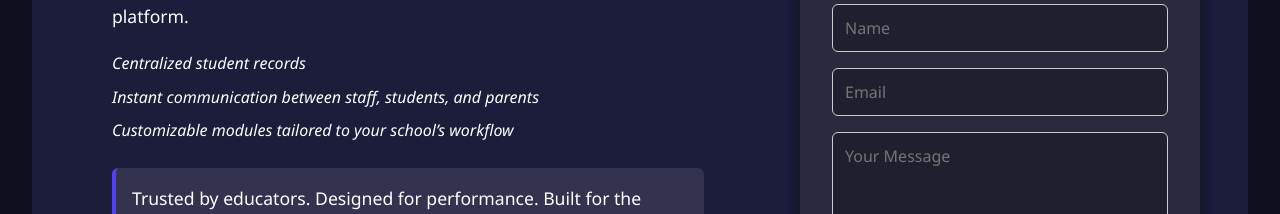
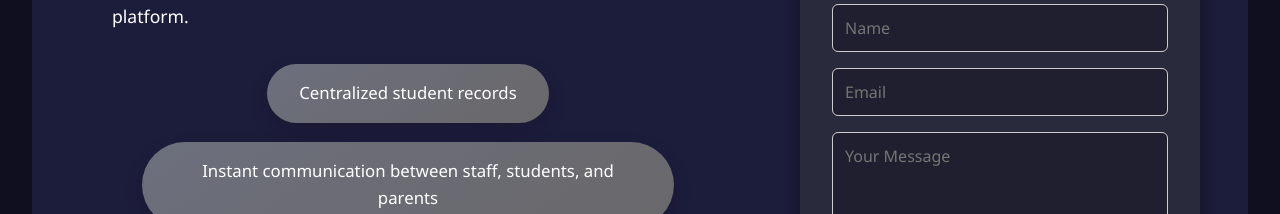
Before and after one commit to DHAARANI11/StudentTracking, a React (Vite) app: page / in a window 1280 px wide. Shown: the part 738-952 px from the top of the page. Built offline with nearby package versions, Linux system fonts and the light colour scheme; the HTML template or start-up script is replaced by a standard one.

Commit message:
first commit

```diff
--- a/src/pages/AdminSignup.jsx
+++ b/src/pages/AdminSignup.jsx
@@ -21,7 +21,7 @@ function AdminSignup() {
       <h2>Admin Signup</h2>
       {error && <p className="error">{error}</p>}
       <SignupForm onSubmit={handleSignup} />
-      <p>Already have an account? <a href="/admin/login">Login</a></p>
+      <p>Already have an account? <a href="/login">Login</a></p>
     </div>
   );
 }
--- a/src/pages/Login.jsx
+++ b/src/pages/Login.jsx
@@ -74,7 +74,7 @@ function Login() {
     <div className="admin-auth-container">
       <div className="login-card">
         <div className="login-header">
-          <h1 className="login-title">School Portal Login</h1>
+          <h1 className="login-title">Login</h1>
           <p className="login-subtitle">Access your educational resources</p>
         </div>
 
@@ -151,7 +151,7 @@ function Login() {
             Log In
           </button>
         </form>
-
+        <p>Don't have an account? <a href="/admin/signup">Sign up</a></p>
         <div className="login-footer">
           <p className="footer-text">
             Forgot password? <a className="footer-link" href="/reset-password">Reset here</a>
--- a/src/styles/welcome.css
+++ b/src/styles/welcome.css
@@ -435,17 +435,71 @@ body, html {
 
 .features-list {
   list-style: none;
-  padding-left: 0;
-  margin-bottom: 1.5rem;
-  color:white;
-
+  padding: 0;
+  margin: 2rem auto;
+  max-width: 700px;
+  font-family: 'Quicksand', sans-serif;
+  display: flex;
+  flex-direction: column;
+  gap: 1.2rem;
+  align-items: center;
 }
 
 .features-list li {
-  margin-bottom: 0.5rem;
-  font-weight: 500;
-  color:white;
+  background: linear-gradient(145deg, #6c6f7d, #69686a);
+  padding: 1rem 2rem;
+  border-radius: 50px;
+  box-shadow: 0 8px 20px rgba(0, 0, 0, 0.1);
+  font-size: 1.05rem;
+  color: white;
+  transition: all 0.3s ease;
+  width: fit-content;
+  max-width: 90%;
+  text-align: center;
+  position: relative;
 }
+
+.features-list li:hover {
+  transform: translateY(-5px);
+  box-shadow: 0 12px 25px rgba(0, 0, 0, 0.15);
+  background: linear-gradient(145deg, #9783f0, #c36fea);
+}
+
+.features-list li::before {
+  content: '';
+  position: absolute;
+  left: -35px;
+  font-size: 1.5rem;
+  animation: float 3s ease-in-out infinite;
+  top: 50%;
+  transform: translateY(-50%);
+}
+
+.features-list li:nth-child(2)::before {
+  content: '';
+}
+
+.features-list li:nth-child(3)::before {
+  content: '';
+}
+
+.features-list i {
+  font-style: normal;
+}
+
+/* Floating animation */
+@keyframes float {
+  0%   { transform: translateY(-50%) translateX(0); }
+  50%  { transform: translateY(-60%) translateX(5px); }
+  100% { transform: translateY(-50%) translateX(0); }
+}
+
+/* Fun bounce animation */
+@keyframes bounce {
+  0% { transform: translateY(0); }
+  100% { transform: translateY(-4px); }
+}
+
 
 .cta-button {
   display: inline-block;
```
